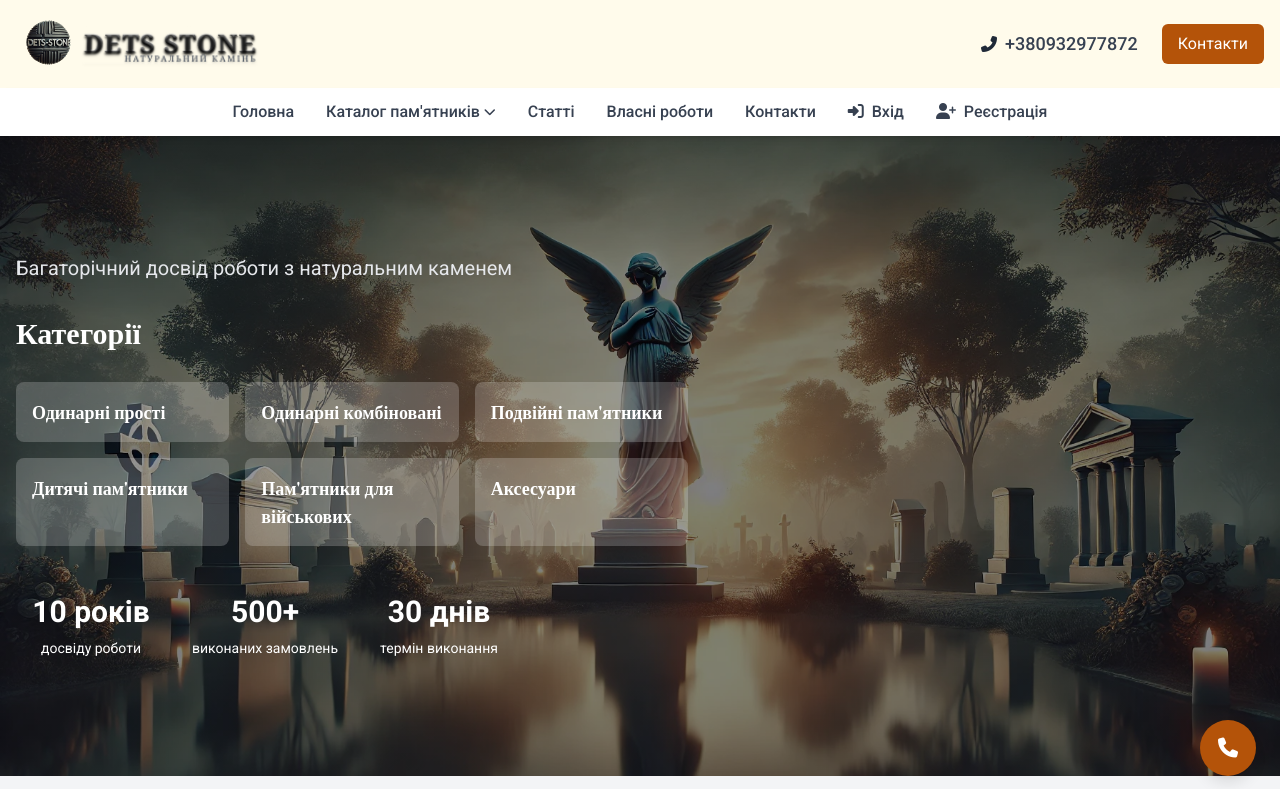
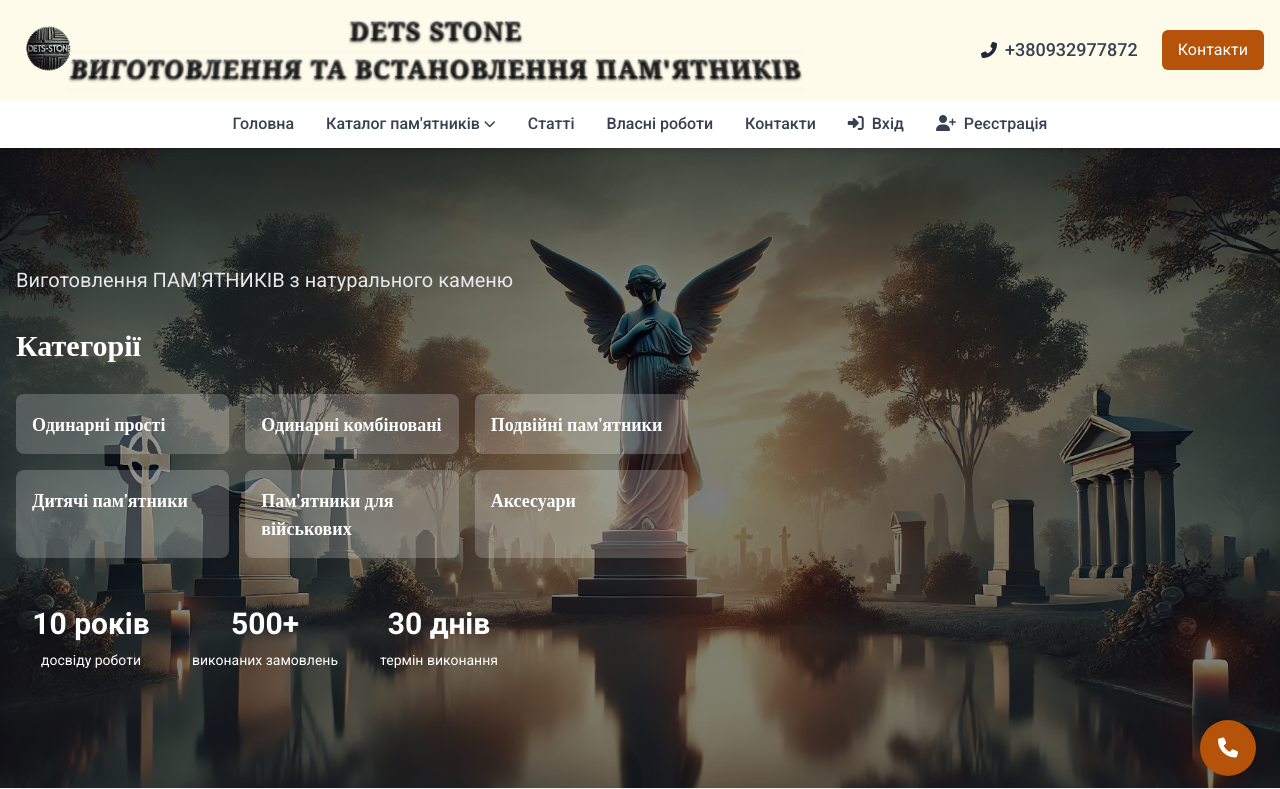
Before and after one commit to Pedro-Chanses/memorial, a Flask app: page / in a window 1280 px wide. Shown: the top 789 px of the page. Run offline with Flask 3, Linux system fonts and the light colour scheme; data that the repository does not hold is empty; some libraries are stand-ins or nearby versions.

Commit message:
каоміт перед додаванням відгуків

```diff
--- a/templates/base.html
+++ b/templates/base.html
@@ -72,7 +72,7 @@
         }
 
         .dets-stone-logo::after {
-            content: 'НАТУРАЛЬНИЙ КАМІНЬ';
+            content: '';
             position: absolute;
             bottom: -1.5em;
             right: 0;
@@ -268,7 +268,9 @@
             <a href="{{ url_for('main.index') }}" class="flex items-center space-x-2 mb-2 md:mb-0">
                 <img src="{{ url_for('static', filename='img/logo.png') }}" alt="Логотип" class="h-16 w-auto">
                 <div class="flex flex-col">
-                    <span class="dets-stone-logo text-2xl" style="transform: perspective(500px) rotateX(10deg) scale(1.05); text-transform: uppercase;">Dets Stone</span>
+                    <span class="dets-stone-logo text-2xl" style="transform: perspective(500px) rotateX(10deg) scale(1.05); text-transform: uppercase;">Dets Stone  </span>
+                    <span class="dets-stone-logo text-2xl" style="transform: perspective(500px) rotateX(10deg) scale(1.05); text-transform: uppercase;">ВИГОТОВЛЕННЯ ТА ВСТАНОВЛЕННЯ ПАМ'ЯТНИКІВ </span>
+
                 </div>
             </a>
 
--- a/templates/main/index.html
+++ b/templates/main/index.html
@@ -176,7 +176,7 @@
 <section class="hero-section">
     <div class="container mx-auto px-4">
         <div class="max-w-2xl">
-            <p class="text-xl mb-8 text-gray-200">Багаторічний досвід роботи з натуральним каменем</p>
+            <p class="text-xl mb-8 text-gray-200">Виготовлення ПАМ'ЯТНИКІВ з натурального каменю</p>
             <h2 class="text-2xl md:text-3xl font-bold mb-6 text-white">Категорії</h2>
             <div class="grid grid-cols-1 sm:grid-cols-2 md:grid-cols-3 gap-4 mt-8">
                 <!-- Одинарні прості -->
@@ -533,6 +533,11 @@
                                 <i class="fab fa-facebook text-4xl text-[#1877F2] mb-2"></i>
                                 <span class="text-sm font-medium">Facebook</span>
                             </a>
+
+                            <a href="viber://chat?number=%2B380932977872" target="_blank" class="flex flex-col items-center p-4 bg-gray-800 rounded-lg hover:bg-gray-700 transition-colors">
+                                <i class="fab fa-viber text-4xl text-[#7360f2] mb-2"></i>
+                                <span class="text-sm font-medium">Viber</span>
+                            </a>
                         </div>
 
                         <div class="mt-4">
```
Also changed, not shown: templates/main/contact.html (+6 -13 lines).
